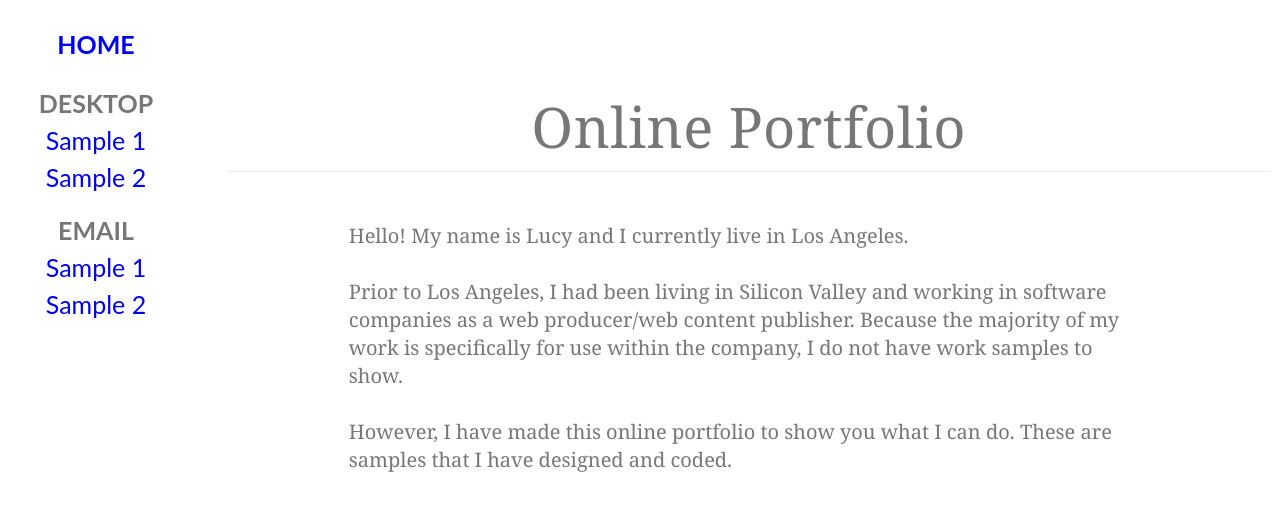
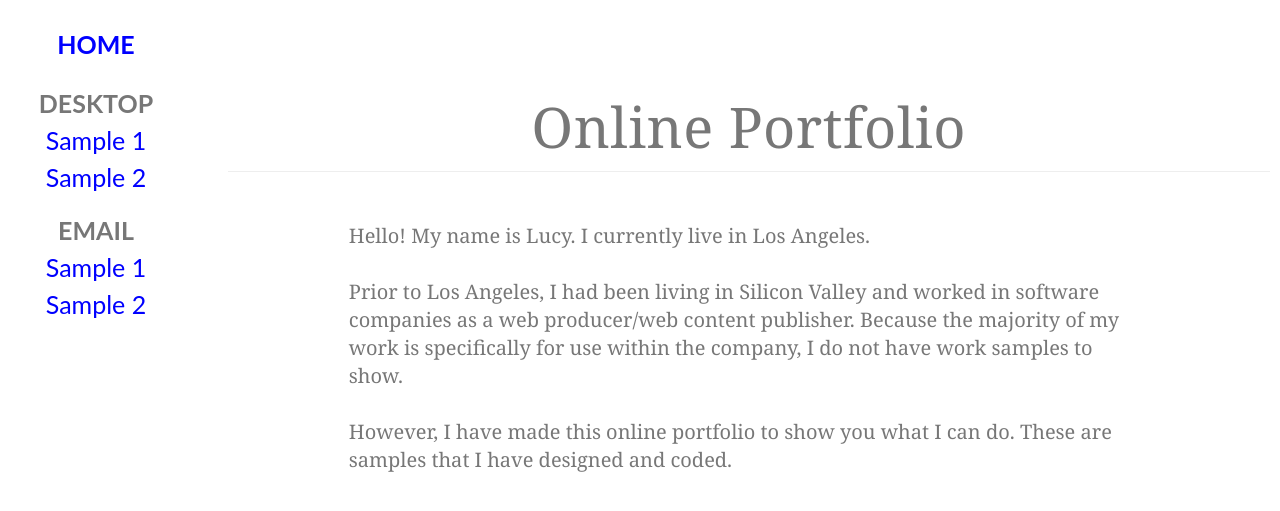
Before and after one commit to nuumu/nuumu.github.io, a Jekyll site: the page built from index.html, in a window 1280 px wide. Shown: the top 511 px of the page. Built offline with Jekyll 4.4.1, drawn with Linux system fonts in a browser that asks for light colours.

Commit message:
Update index.html

```diff
--- a/index.html
+++ b/index.html
@@ -13,9 +13,9 @@ if( screen.width <= 480 ) {
         </div>
 
 <section class="contentbox">
-<p class="serif">Hello! My name is Lucy and I currently live in Los Angeles.</p><br />
+<p class="serif">Hello! My name is Lucy. I currently live in Los Angeles.</p><br />
 
-<p class="serif">Prior to Los Angeles, I had been living in Silicon Valley and working in software companies as a web producer/web content publisher. Because the majority of my work is specifically for use within the company, I do not have work samples to show.</p><br />
+<p class="serif">Prior to Los Angeles, I had been living in Silicon Valley and worked in software companies as a web producer/web content publisher. Because the majority of my work is specifically for use within the company, I do not have work samples to show.</p><br />
 
 <p class="serif">However, I have made this online portfolio to show you what I can do. These are samples that I have designed and coded.</p>
 </section>
```
